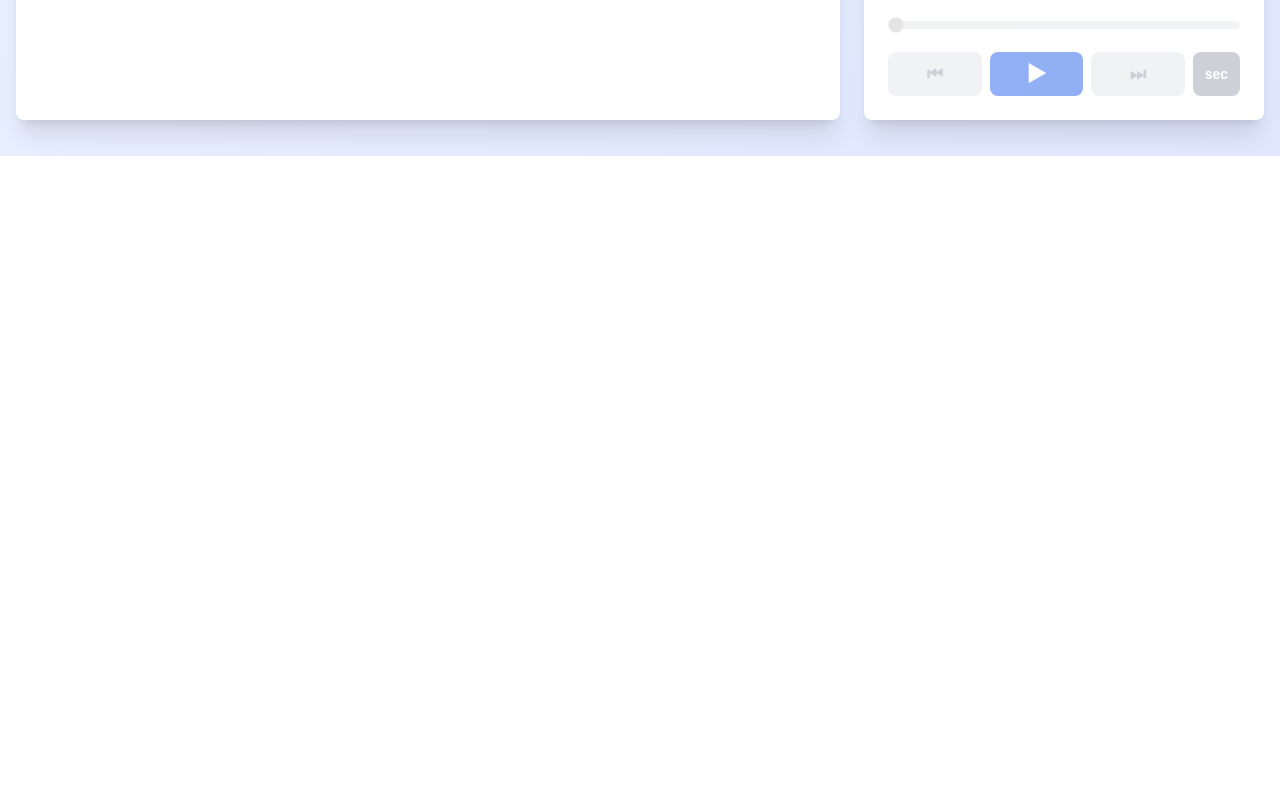
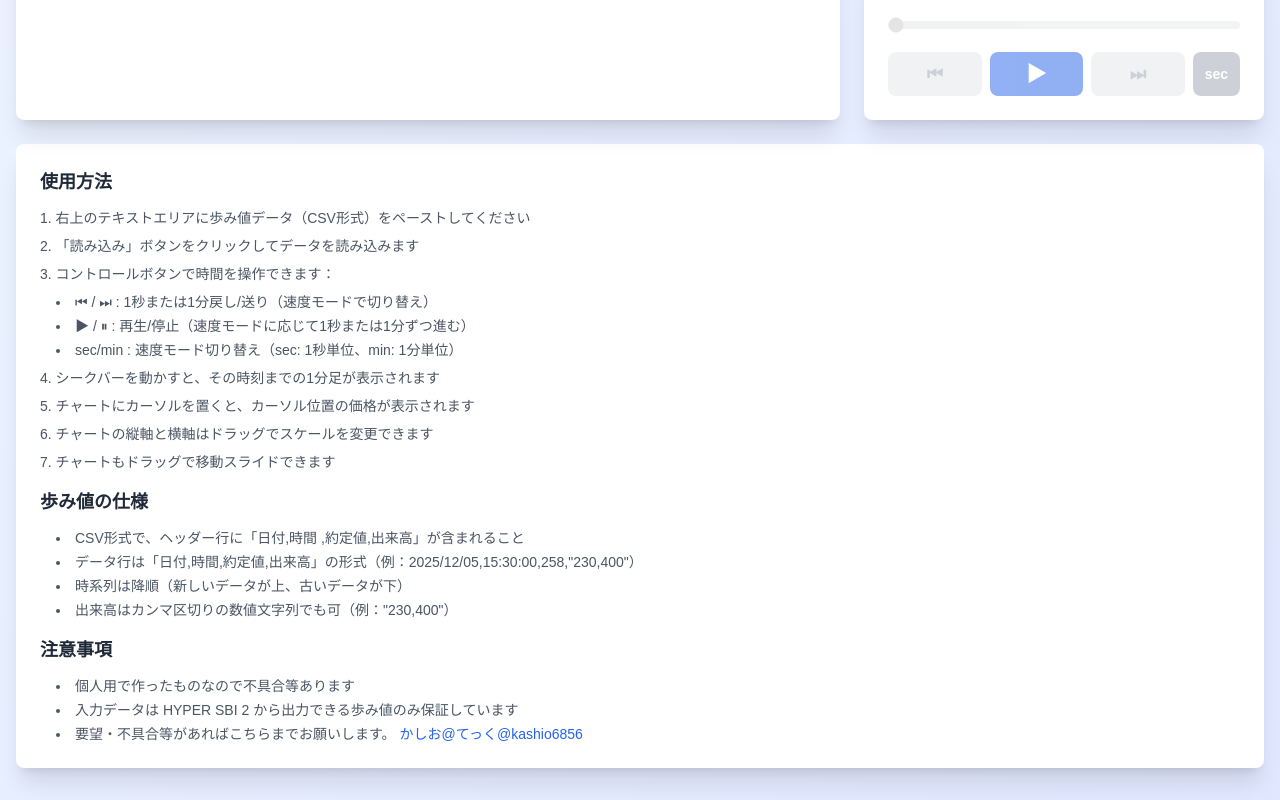
Before and after one commit to kashiomaru/kabu_sim, a Next.js app: page / in a window 1280 px wide. Shown: the part 644-1444 px from the top of the page. Before the commit the page ends 800 px from the top, so only its background shows below. Built offline with nearby package versions, Linux system fonts and the light colour scheme.

Commit message:
文言追加

```diff
--- a/app/page.tsx
+++ b/app/page.tsx
@@ -727,6 +727,63 @@ export default function Home() {
             </div>
           </div>
         </div>
+
+        {/* フッター */}
+        <footer className="mt-6 bg-white dark:bg-gray-800 rounded-lg shadow-xl p-6">
+          <h2 className="text-lg font-semibold text-gray-800 dark:text-white mb-3">
+            使用方法
+          </h2>
+          <div className="text-sm text-gray-600 dark:text-gray-400 space-y-2">
+            <p>1. 右上のテキストエリアに歩み値データ（CSV形式）をペーストしてください</p>
+            <p>2. 「読み込み」ボタンをクリックしてデータを読み込みます</p>
+            <p>3. コントロールボタンで時間を操作できます：</p>
+            <ul className="list-disc list-inside ml-4 space-y-1">
+              <li>⏮ / ⏭ : 1秒または1分戻し/送り（速度モードで切り替え）</li>
+              <li>▶ / ⏸ : 再生/停止（速度モードに応じて1秒または1分ずつ進む）</li>
+              <li>sec/min : 速度モード切り替え（sec: 1秒単位、min: 1分単位）</li>
+            </ul>
+            <p>4. シークバーを動かすと、その時刻までの1分足が表示されます</p>
+            <p>5. チャートにカーソルを置くと、カーソル位置の価格が表示されます</p>
+            <p>6. チャートの縦軸と横軸はドラッグでスケールを変更できます</p>
+            <p>7. チャートもドラッグで移動スライドできます</p>
+          </div>
+
+          <div className="mt-4">
+            <h3 className="text-lg font-semibold text-gray-800 dark:text-white mb-3">
+              歩み値の仕様
+            </h3>
+            <div className="text-sm text-gray-600 dark:text-gray-400 space-y-2">
+              <ul className="list-disc list-inside ml-4 space-y-1">
+                <li>CSV形式で、ヘッダー行に「日付,時間 ,約定値,出来高」が含まれること</li>
+                <li>データ行は「日付,時間,約定値,出来高」の形式（例：2025/12/05,15:30:00,258,"230,400"）</li>
+                <li>時系列は降順（新しいデータが上、古いデータが下）</li>
+                <li>出来高はカンマ区切りの数値文字列でも可（例："230,400"）</li>
+              </ul>
+            </div>
+          </div>
+
+          <div className="mt-4">
+            <h3 className="text-lg font-semibold text-gray-800 dark:text-white mb-3">
+              注意事項
+            </h3>
+            <div className="text-sm text-gray-600 dark:text-gray-400 space-y-2">
+              <ul className="list-disc list-inside ml-4 space-y-1">
+                <li>個人用で作ったものなので不具合等あります</li>
+                <li>入力データは HYPER SBI 2 から出力できる歩み値のみ保証しています</li>
+                <li>要望・不具合等があればこちらまでお願いします。
+                  <a
+                    href="https://x.com/kashio6856"
+                    target="_blank"
+                    rel="noopener noreferrer"
+                    className="text-blue-600 dark:text-blue-400 hover:underline ml-1"
+                  >
+                    かしお@てっく@kashio6856
+                  </a>
+                </li>
+              </ul>
+            </div>
+          </div>
+        </footer>
       </div>
     </main>
   );
```
